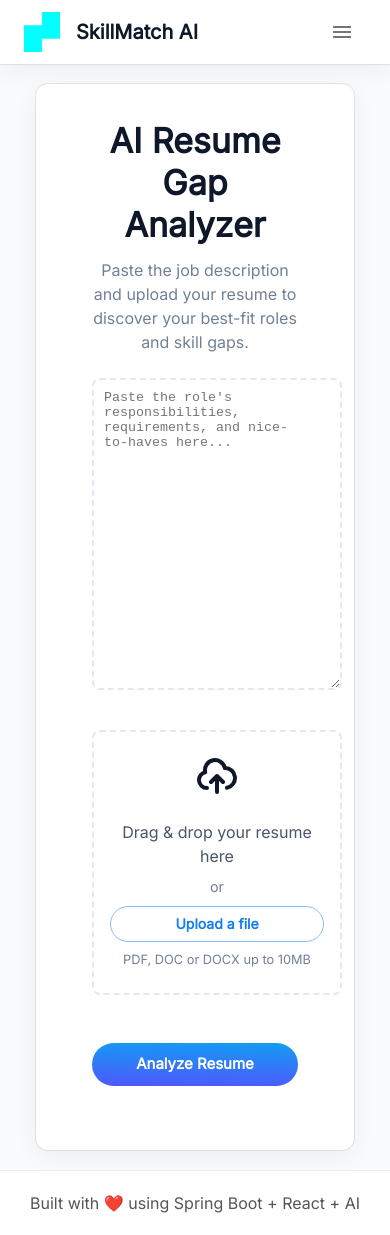
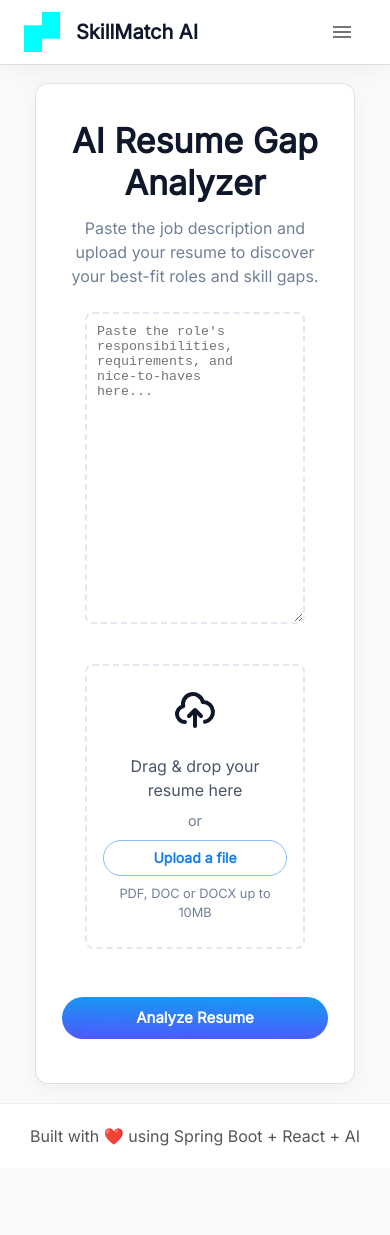
Before and after one commit to prathamesh-borse/AIResumeAnalyserFrontend, a React (Create React App) app: page /upload in a window 390 px wide. After the commit the page ends 1168 px from the top, so only its background shows below. Built offline with nearby package versions, Linux system fonts and the light colour scheme; no server answers; sample sign-in values are in the browser's storage.

Commit message:
Improved Responsiveness

```diff
--- a/src/components/UploadSection/UploadSection.css
+++ b/src/components/UploadSection/UploadSection.css
@@ -262,14 +262,18 @@ body {
     }
 }
 
-@media (min-width: 390px) and (max-width: 640px) {
+@media (max-width: 390px) {
     #jobdescriptionarea {
-        width: 250px;
+        width: 220px;
         height: 37vh;
     }
 
     .file-drop-area {
-        width: 250px;
+        width: 220px;
+    }
+
+    .main-content {
+        padding: 20px 10px;
     }
 }
 
```
